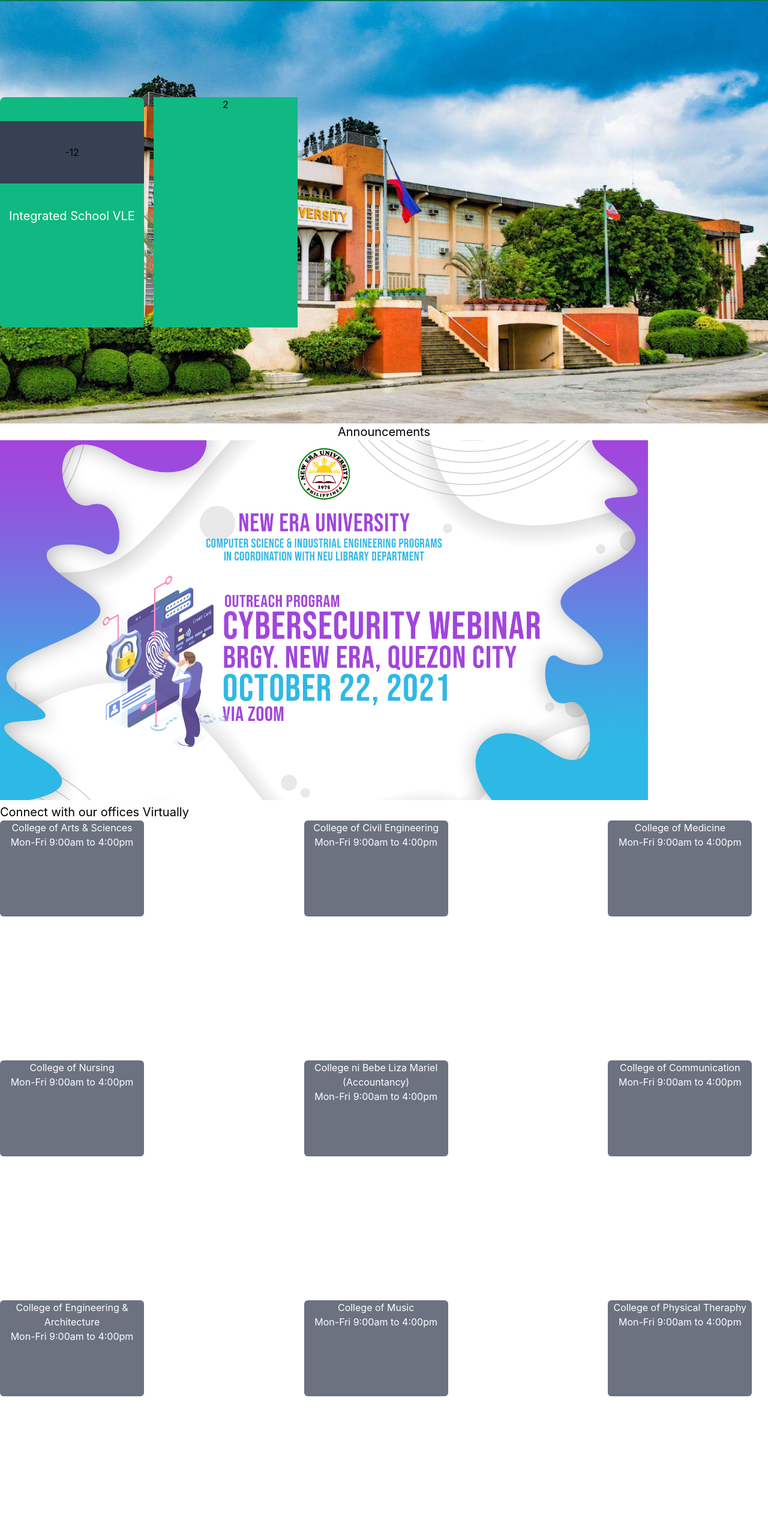
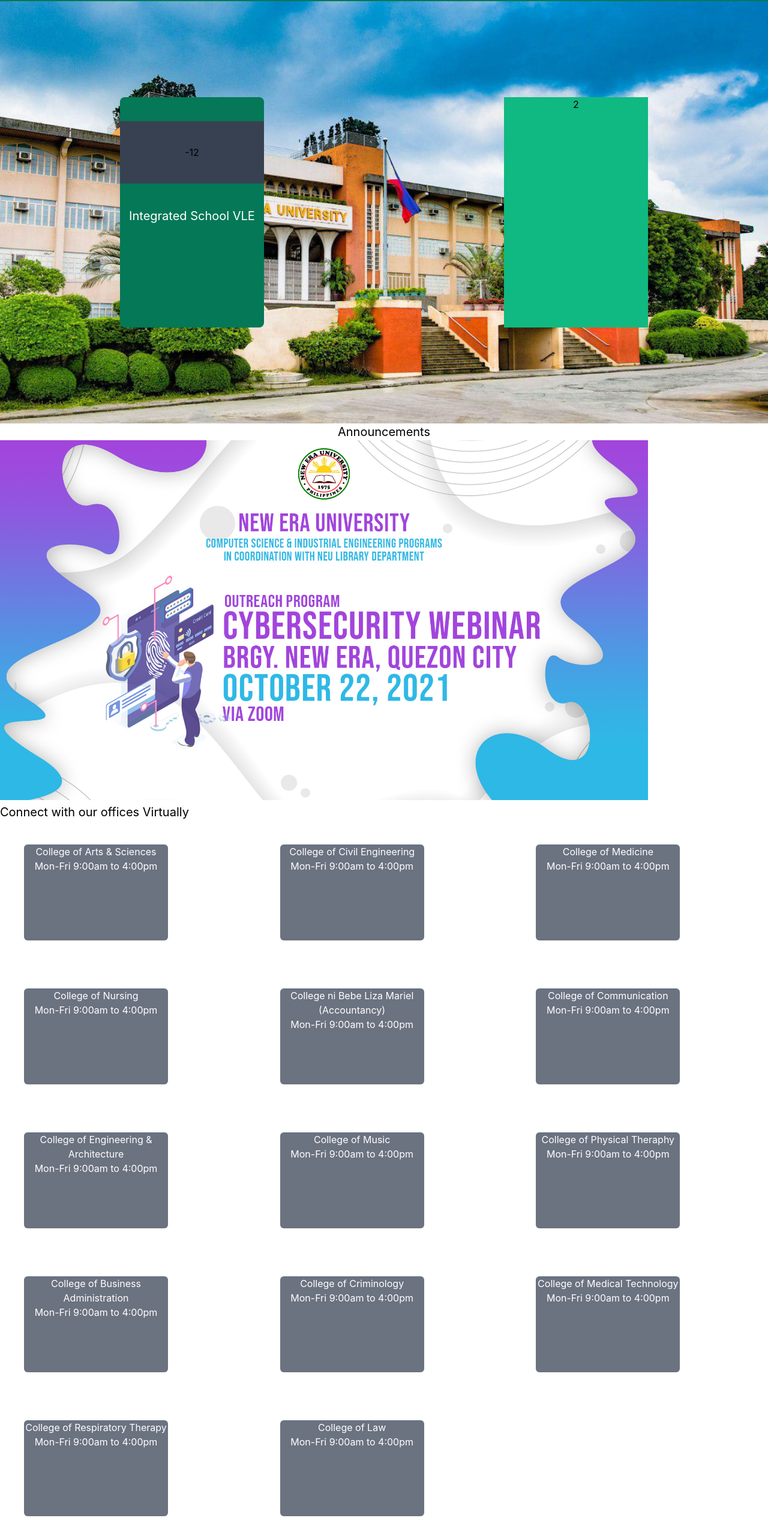
Before and after one commit to karl-evalle/nextjsvle, a Next.js app: page / in a window 1280 px wide. Shown: the part 96-2662 px from the top of the page at 60% size. Built offline with nearby package versions, Linux system fonts and the light colour scheme.

Commit message:
responsive

```diff
--- a/pages/Offices.js
+++ b/pages/Offices.js
@@ -6,10 +6,10 @@ const Offices = () => {
     return (
      <div>
          <div className="text-bold text-xl">Connect with our offices Virtually</div>
-            <div className="grid grid-cols-3 gap-60">
+            <div className="lg:grid grid-cols-3  ">
             {Colleges.map((collegeitem, index) =>{
                 return(
-                    <div key={index} className="container  bg-gray-500 h-40 w-60  text-white rounded-md  text-center hover:animate-bounce ">
+                    <div key={index} className="container  bg-gray-500 h-40 w-60  text-white rounded-md  text-center m-10 ">
                     <>
                     <h1>{collegeitem.college}</h1>
                     <h1>{collegeitem.officehours}</h1>
--- a/pages/index.js
+++ b/pages/index.js
@@ -13,18 +13,14 @@ export default function Home() {
   return (
     <div className={styles.container}>
       <Head>
-        <title>Create Next App</title>
+        <title>NEU VLE</title>
         <meta name="description" content="Generated by create next app" />
-        <link rel="icon" href="/favicon.ico" />
+        <link rel="icon" href="/neulogo.png" />
       </Head>
       <Navbar/>
       <Mainsection/>
       <Announcements/>
-      <div className="flex-1">
-        <Offices/>
-
-      </div>
-
+      <Offices/>
 
     </div>
   )
--- a/pages/mainsection.js
+++ b/pages/mainsection.js
@@ -2,9 +2,9 @@ import React from 'react'
 
 const mainsection = () => {
     return (
-        <div className="container bg-main-image bg-no-repeat bg-cover mx-auto flex">
-        <div className="grid grid-cols-2 gap-4">
-              <div className="container mx-auto bg-green-500 hover:bg-gray-400 transition duration-500 ease-in-out text-center h-96 w-60 grid-col-1 m-40 rounded-lg" onClick={(e) => {
+        <div className="container bg-main-image bg-no-repeat bg-cover mx-auto w-full">
+       <div className="lg:flex">
+              <div className="container mx-auto bg-green-700 hover:bg-gray-400 transition duration-500 ease-in-out text-center h-96 w-60 grid-col-1 m-40 rounded-lg" onClick={(e) => {
       e.preventDefault();
       window.location.href='https://collvle.neu.edu.ph/login/index.php';
       }}>
```
